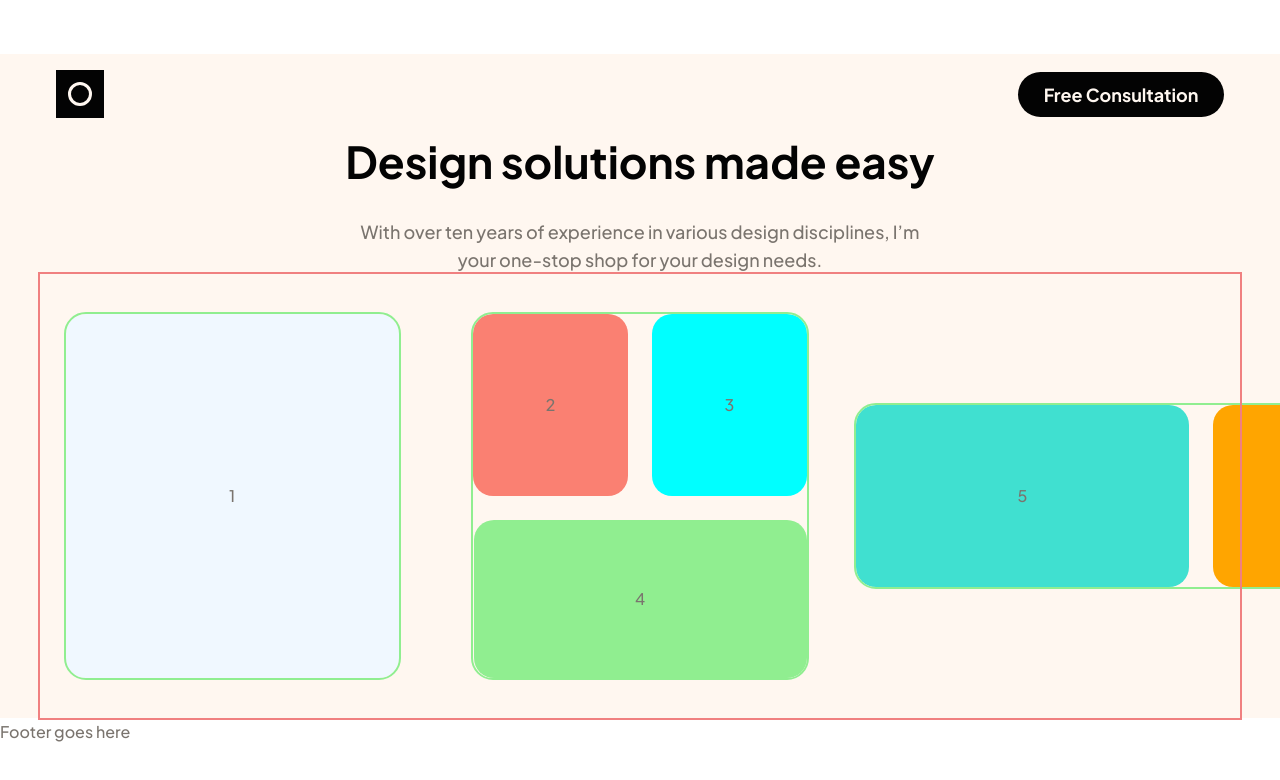
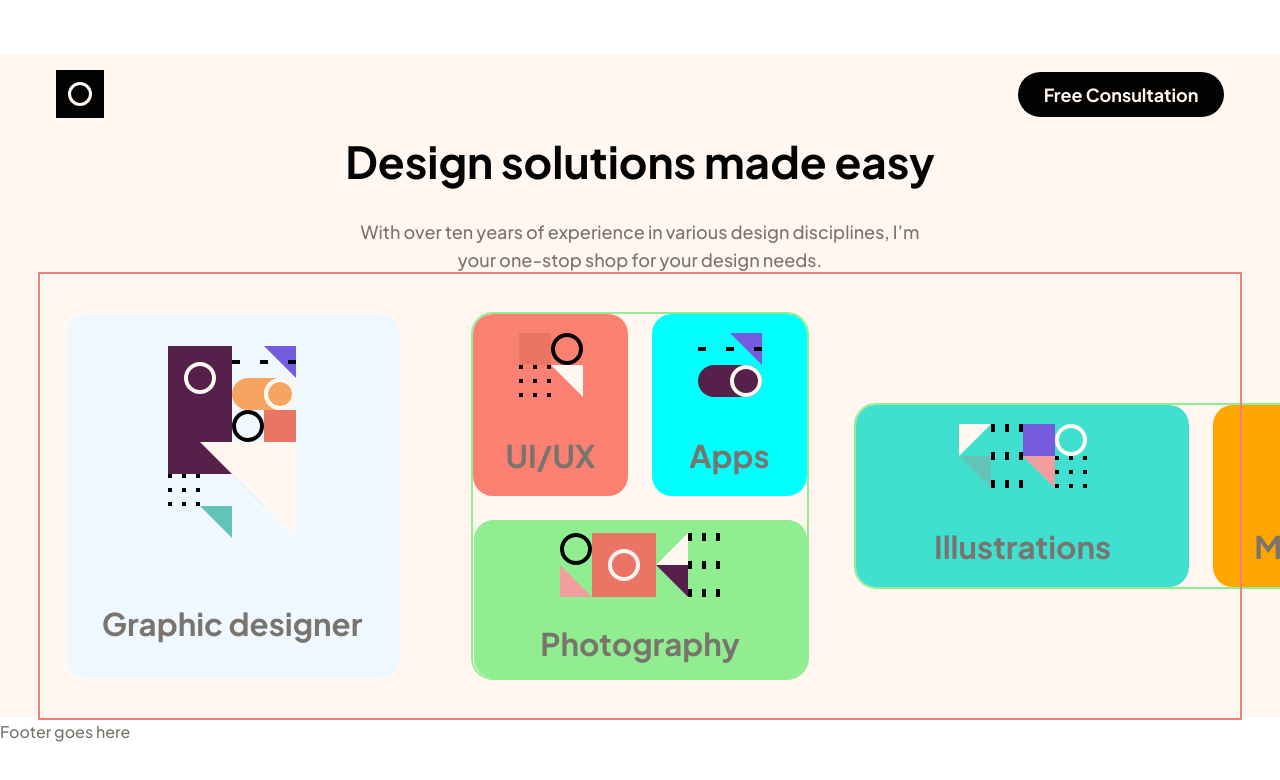
Before and after one commit to Hcmwebs/single-page-design-portfolio, a React (Vite) app: page / in a window 1280 px wide. Shown: the top 780 px of the page. Built offline with nearby package versions, Linux system fonts and the light colour scheme.

Commit message:
created, indexed and rendered the content data
Signed-off-by: Heze <64218603+Hcmwebs@users.noreply.github.com>

```diff
--- a/src/Components/Card.jsx
+++ b/src/Components/Card.jsx
@@ -1,13 +1,13 @@
 import React from 'react'
 import { StyledCard } from '../Styles'
 
-const Card = () => {
-	return <StyledCard>
-		<div className="card card2">2</div>
-		<div className="card card2">3</div>
-		<div className="card card1">4</div>
-
-	</StyledCard>
+const Card = ({ id, img, className, title }) => {
+	return (
+		<StyledCard className ={className}>
+			<img src={img} alt={title} />
+			<h3>{title}</h3>
+		</StyledCard>
+	)
 }
 
 export default Card
--- a/src/Components/MainContent.jsx
+++ b/src/Components/MainContent.jsx
@@ -1,4 +1,5 @@
 import React from 'react'
+import { mainCard1, mainCard2, mainCard3,mainCard4 } from '../data/Data'
 import {
 	StyledContainer,
 	StyledMain,
@@ -14,21 +15,29 @@ const MainContent = () => {
 		<StyledContainer>
 			<StyledMain>
 				<section className='services'>
-					<StyledMainCard className='mainCard'>
-						<StyledCard className='card card1'>1</StyledCard>
+					<StyledMainCard>
+						{mainCard1.map((card) => {
+							return <Card key={card.id} {...card} />
+						})}
 					</StyledMainCard>
 
 					<StyledMainCard className='mainCard'>
 						<StyledFlex>
-							<StyledCard className='card card2'>2</StyledCard>
-							<StyledCard className='card card3'>3</StyledCard>
+							{mainCard2.map((card) => {
+								return <Card key={card.id} {...card} />
+							})}
 						</StyledFlex>
-						<StyledCard className='card card4'>4</StyledCard>
+						<StyledCard className='card4'>
+							{mainCard3.map((card) => {
+								return <Card key={card.id} {...card} />
+							})}
+						</StyledCard>
 					</StyledMainCard>
 
 					<StyledMainCard className='mainCard mainCard3'>
-						<StyledCard className='card card5'>5</StyledCard>
-						<StyledCard className='card card6'>6</StyledCard>
+						{mainCard4.map((card) => {
+							return <Card key={card.id} {...card} />
+						})}
 					</StyledMainCard>
 				</section>
 			</StyledMain>
--- a/src/Styles/Card.styled.jsx
+++ b/src/Styles/Card.styled.jsx
@@ -1,7 +1,6 @@
 import styled from 'styled-components'
 
 const StyledCard = styled.div`
-	&.card {
 	display: grid;
 	place-items: center;
 	border-radius: 20px;
@@ -72,7 +71,6 @@ const StyledCard = styled.div`
 			height: 158px;
 		}
 	}
-	}
 `
 
 export default StyledCard
--- /dev/null
+++ b/src/data/Data.jsx
@@ -0,0 +1,94 @@
+import graphicDesign from '../assets/pattern-graphic-design.svg'
+import apps from '../assets/pattern-apps.svg'
+import illustrations from '../assets/pattern-illustrations.svg'
+import motionGraphics from '../assets/pattern-motion-graphics.svg'
+import photography from '../assets/pattern-photography.svg'
+import uiUx from '../assets/pattern-ui-ux.svg'
+import profileImg from '../assets/image-amy.webp'
+import imageSlide1 from '../assets/image-slide-1.jpg'
+import imageSlide2 from '../assets/image-slide-2.jpg'
+import imageSlide3 from '../assets/image-slide-3.jpg'
+import imageSlide4 from '../assets/image-slide-4.jpg'
+import imageSlide5 from '../assets/image-slide-5.jpg'
+
+export const mainCard1 = [
+	{
+		id: 1,
+		className: 'card1',
+		title: 'Graphic designer',
+		img: `${graphicDesign}`,
+	},
+]
+export const mainCard2 = [
+	{
+		id: 1,
+		className: 'card2',
+		title: 'UI/UX',
+		img: `${uiUx}`,
+	},
+	{
+		id: 2,
+		className: 'card3',
+		title: 'Apps',
+		img: `${apps}`,
+	},
+]
+export const mainCard3 = [
+	{
+		id: 3,
+		className: 'card4',
+		title: 'Photography',
+		img: `${photography}`,
+	},
+]
+export const mainCard4 = [
+	{
+		id: 1,
+		className: 'card5',
+		title: 'Illustrations',
+		img: `${illustrations}`,
+	},
+	{
+		id: 2,
+		className: 'card6',
+		title: 'Motion Graphics',
+		img: `${motionGraphics}`,
+	},
+]
+
+export const profile = [
+	{
+		id: 1,
+		title: 'I’m Amy, and I’d love to work on your next project',
+		info: 'I love working with others to create beautiful design solutions. I’ve designed everything from brand illustrations to complete mobile apps. I’m also handy with a camera!',
+		img: `${profileImg}`,
+	},
+]
+
+export const work = [
+	{
+		id: 1,
+		name: 'image slide 1',
+		img: `${imageSlide1}`,
+	},
+	{
+		id: 2,
+		name: 'image slide 2',
+		img: `${imageSlide2}`,
+	},
+	{
+		id: 3,
+		name: 'image slide 3',
+		img: `${imageSlide3}`,
+	},
+	{
+		id: 4,
+		name: 'image slide 4',
+		img: `${imageSlide4}`,
+	},
+	{
+		id: 5,
+		name: 'image slide 5',
+		img: `${imageSlide5}`,
+	},
+]
```
Lines whose indentation alone changed are shown as unchanged.
